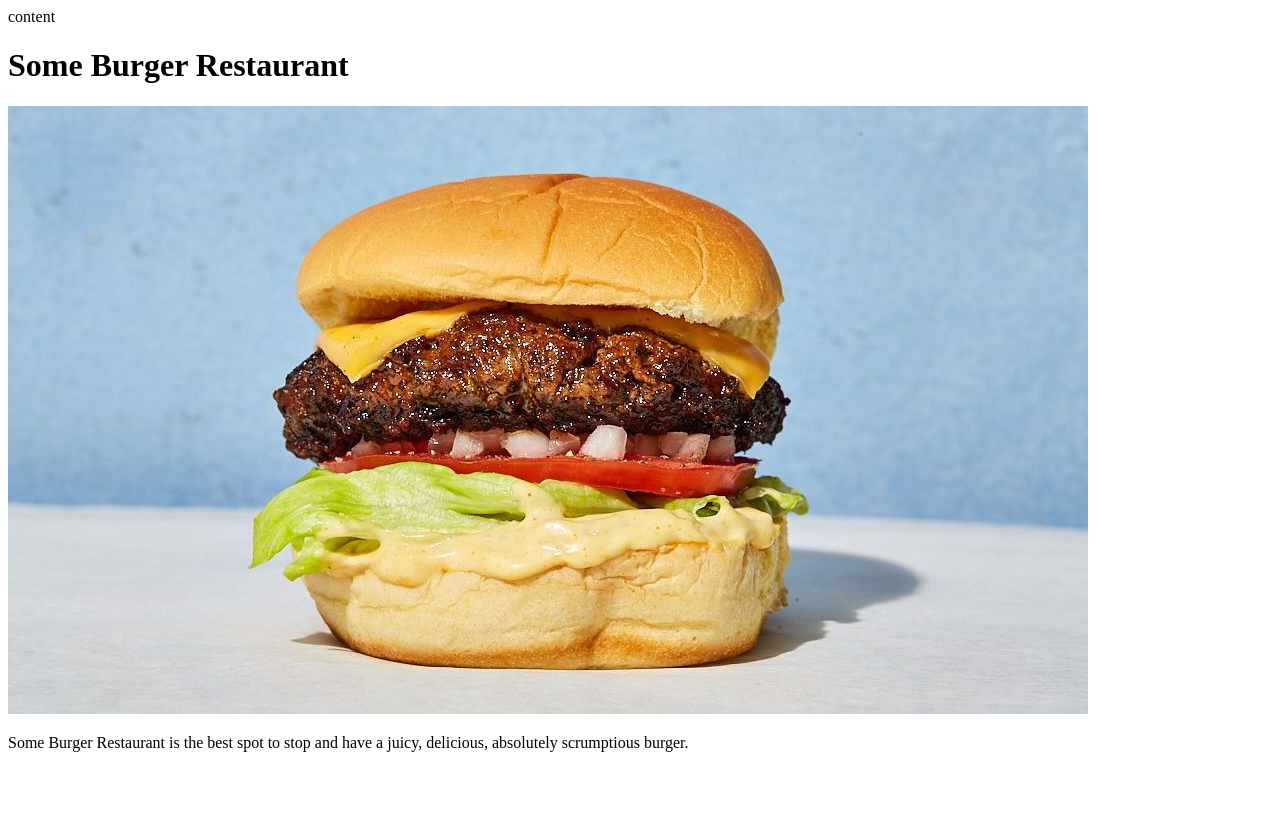
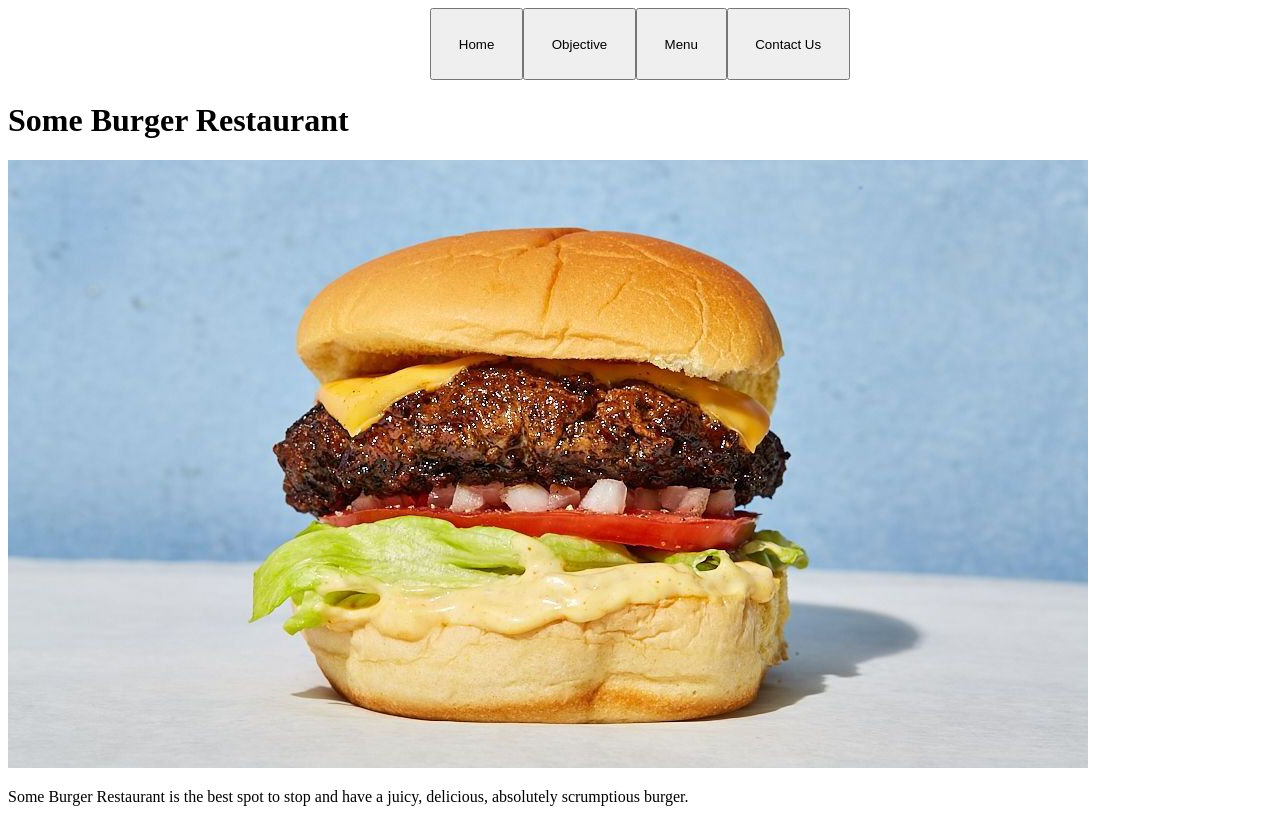
Before and after one commit to andrewmarabante/restaurant_page, a website built with webpack: page dist/index.html in a window 1280 px wide. Built offline with nearby package versions, Linux system fonts and the light colour scheme.

Commit message:
Added a function in each module and connected them

```diff
--- /dev/null
+++ b/src/contactus.js
@@ -0,0 +1,4 @@
+export function contactLoad()
+{
+    console.log('Working')
+}
--- a/src/startup.js
+++ b/src/home.js
@@ -1,4 +1,4 @@
-export function pageLoad()
+export function homeLoad()
 {
     const content = document.getElementById("content");
     const header = document.createElement("h1");
@@ -12,4 +12,5 @@ export function pageLoad()
     content.appendChild(header);
     content.appendChild(burger);
     content.appendChild(description);
+    console.log('Working')
 }
--- a/src/index.js
+++ b/src/index.js
@@ -1,5 +1,10 @@
-alert('WOAH THERE');
+import { homeLoad } from "./home";
+import { objectiveLoad } from "./objective";
+import { menuLoad } from "./menu";
+import { contactLoad} from "./contactus";
+homeLoad();
 
-import { pageLoad } from "./startup";
-
-pageLoad();
+document.getElementById('home').addEventListener('click', homeLoad);
+document.getElementById('obj').addEventListener('click', objectiveLoad);
+document.getElementById('menu').addEventListener('click', menuLoad);
+document.getElementById('contact').addEventListener('click', contactLoad);
--- /dev/null
+++ b/src/menu.js
@@ -0,0 +1,4 @@
+export function menuLoad()
+{
+    console.log('Working')
+}
--- /dev/null
+++ b/src/objective.js
@@ -0,0 +1,4 @@
+export function objectiveLoad()
+{
+    console.log('Working')
+}
--- a/style/style.css
+++ b/style/style.css
@@ -1,3 +1,12 @@
 body{
     height: 100vh;
 }
+.tabs{
+    display: flex;
+    justify-content: center;
+    align-items: center;
+}
+
+.tabbutt{
+    padding: 2em;
+}
```
Also changed, not shown: dist/index.html, dist/main.js.
